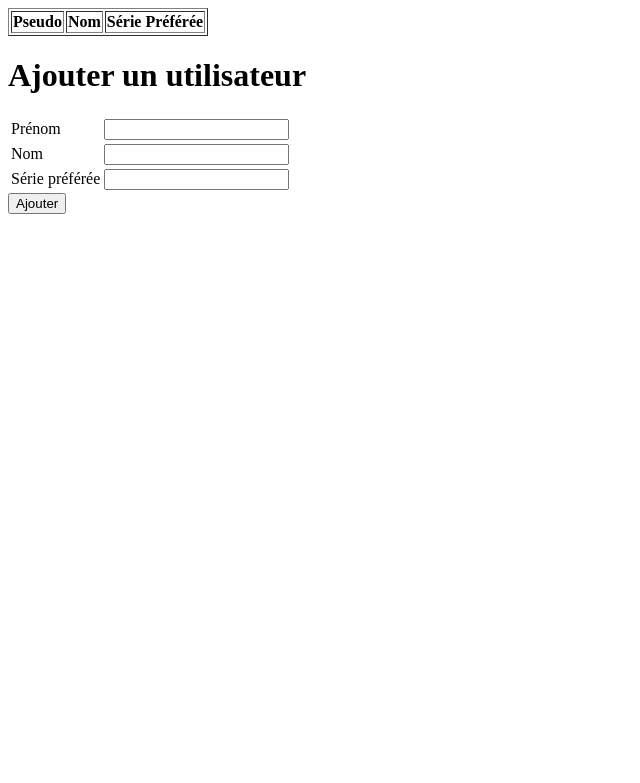
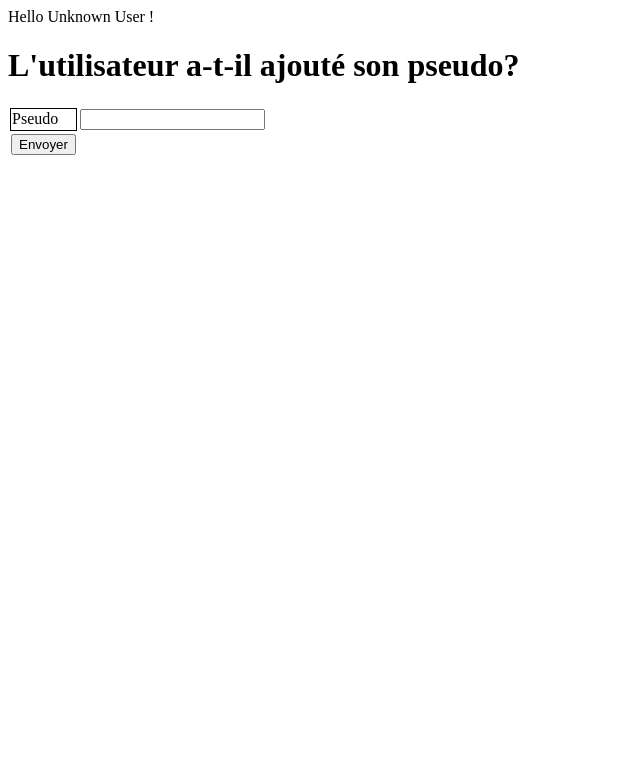
Before and after one commit to Ahmed-Rs/PHP-MYSQL, a PHP site: page / in a window 1280 px wide. Shown: the top 783 px of the page, without its empty margins (0-640 px from the left). Run offline with PHP 8.4, Linux system fonts and the light colour scheme; data that the repository does not hold is empty.

Commit message:
L'utilisateur a-t-il ajouté son pseudo?

```diff
--- a/index.php
+++ b/index.php
@@ -1,108 +1,42 @@
-<!--
-
-Se connecter à notre table
-CONNECT / OPERATIONS(LIRE / ECRIRE / MODIFIER / SUPPRIMER) /
-mysql => mySQL, vieilles, =/=
-mysqli => mySQL, améliorées
-PDO => très sécurisé et très utilisé, mySQL, Oracle, PostgreSQL -->
-
 
 <?php
 
-// RECEVOIR DES DONNEES VIA UN FORMULAIRE
+// L'UTILISATEUR A-T-IL AJOUTE SON PSEUDO
 
-	// CONNECTION
-	try {
-		$bdd = new PDO('mysql:host=localhost;dbname=formation_users;charset=utf8;port=3308', 'root', '');
-	} catch(Exception $e) {
-		die('Erreur : '.$e->getMessage());
-	}
+// REQUETE GET VIA URL , POST VIA PHP
 
 
-	// AJOUTE UN NOUVEL UTILISATEUR
+$pseudo = (!empty($_GET['pseudo'])) ? $_GET['pseudo'] : 'Unknown User';
 
-	if (isset($_POST['prenom']) && isset($_POST['nom']) && isset($_POST['serie'])) {
-		$prenom = $_POST['prenom'];
-		$nom    = $_POST['nom'];
-		$serie  = $_POST['serie'];
+echo 'Hello '.$pseudo.' !';
 
-
-		$requete = $bdd->prepare('INSERT INTO users(prenom, nom, serie_preferee)
-		VALUES(?, ?, ?)')
-		or die(print_r($bdd->errorInfo()));
-
-		$requete->execute(array($prenom, $nom, $serie));
-
-	}
-
-
-	// AFFICHE LES INFORMATIONS
-	$requete = $bdd->query('SELECT prenom, nom, serie_preferee
-							  FROM users');
-
-	// EXECUTION DE LA REQUETE
-
-
-	 echo '<table border>
-	 		<tr>
-	 			<th>Pseudo</th>
-	 			<th>Nom</th>
-	 			<th>Série Préférée</th>
-	 		</tr>';
-
-	while ($donnees = $requete->fetch()) {
-		echo '<tr>
-		        <td>'.$donnees['prenom'].'</td>
-				<td>'.$donnees['nom'].'</td>
-				<td>'.$donnees['serie_preferee'].'</td>
-			  </tr>';
-
-	}
-
-
-	echo '</table>';
-
-	$requete-> closeCursor();
 
 
 ?>
 
 
-
-
 <!DOCTYPE html>
-
 <html>
 
 	<head>
 		<meta charset="utf-8">
 		<title>PHP</title>
 	</head>
+	<body>
 
-	<body>
-		<h1>Ajouter un utilisateur</h1>
+		<h1>L'utilisateur a-t-il ajouté son pseudo?</h1>
 
-		<form method="post" action="index.php">
+		<form method="get" action="index.php">
 			<table>
 				<tr>
-					<td>Prénom</td>
-					<td><input type="text" name="prenom"></td>
+					<td style="border: solid black 1px;">Pseudo</td>
+					<td><input type="text" name="pseudo"></td>
 				</tr>
 				<tr>
-					<td>Nom</td>
-					<td><input type="text" name="nom"></td>
-				</tr>
-				<tr>
-					<td>Série préférée</td>
-					<td><input type="text" name="serie"></td>
+					<td><button type="submit">Envoyer</button></td>
 				</tr>
 			</table>
-
-			<button type="submit">Ajouter</button>
-
-
 		</form>
 
 	</body>
-
 </html>
```
